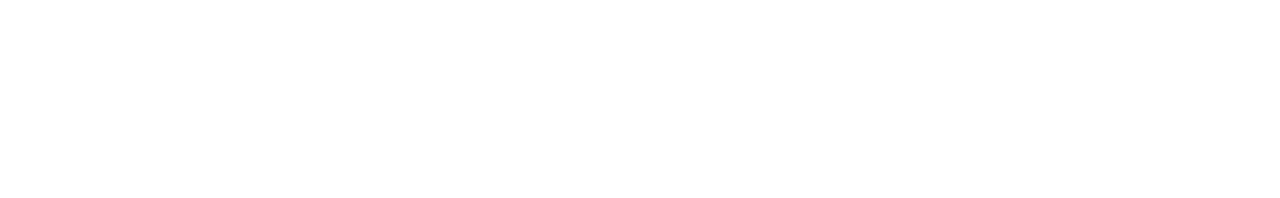
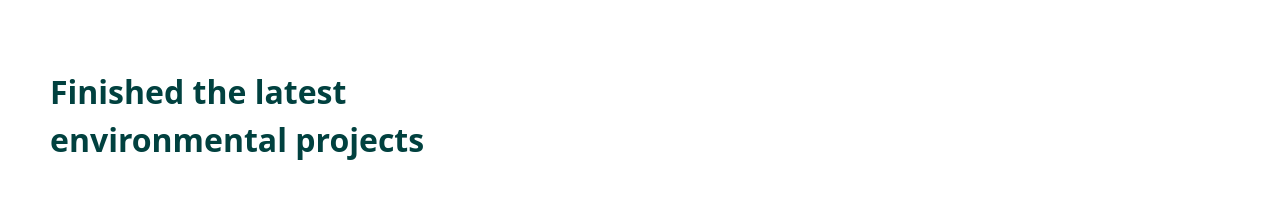
Before and after one commit to John-JuniorFofie/THINKAS, a React (Vite) app: page / in a window 1280 px wide. Shown: the part 2138-2336 px from the top of the page. Before the commit the page ends 2138 px from the top, so only its background shows below. Built offline with nearby package versions, Linux system fonts and the light colour scheme.

Commit message:
new file:   src/Components/latest.tsx 	modified:   src/Pages/homePage.tsx 	modified:   src/index.css

```diff
--- /dev/null
+++ b/src/Components/latest.tsx
@@ -0,0 +1,16 @@
+function Latest() {
+    return(
+        <section className="latest-section">
+            <h4>Finished the latest <br />environmental projects</h4>
+            <div className="latest-cards" >
+                <div className="latest-item" >
+                    <img src="public\Images\team-volunteers-planting-trees-preserve-natural-ecosystem-forest.jpg" alt="" />
+                </div>
+                <div className="latest-item">
+                    <img src="public\Images\team-volunteers-planting-trees-preserve-natural-ecosystem-forest.jpg" alt="" />
+                </div>
+                </div>
+                </section>
+    )
+}
+export default Latest;
--- a/src/Pages/homePage.tsx
+++ b/src/Pages/homePage.tsx
@@ -3,6 +3,7 @@
 import AboutSec from '../Components/AboutSec';
 import Partners from '../Components/partners';
 import Projects from '../Components/projects';
+import Latest from '../Components/latest';
 function Homepage() {
   return (
     <div>
@@ -11,6 +12,7 @@
         <AboutSec />
         <Partners />
         <Projects />
+        <Latest />
     </div>
   );
 }
--- a/src/index.css
+++ b/src/index.css
@@ -147,3 +147,36 @@
         font-weight: 500;
     }
 }
+
+.latest-section{
+    margin-top: 100px;
+    h4{
+        font-size: 2rem;
+        font-weight: 700;
+        margin-top: 40px;
+        margin-left: 50px;
+        color:#01413F;
+    }
+
+}
+.latest-cards{
+    display: flex;
+    justify-content: center;
+    gap: 30px;
+    margin-top: 30px;
+}
+.latest-item{
+    gap: 30px;
+    justify-content: center;
+    margin-top: 30px;
+    height:fit-content;
+    width:fit-content;
+    box-shadow: 0px 4px 4px rgba(0, 0, 0, 0.25);
+    border-radius: 10px;
+
+    img{
+        width: 350px;
+        height: 0px;
+        border-radius: 10px;
+    }
+}
```
